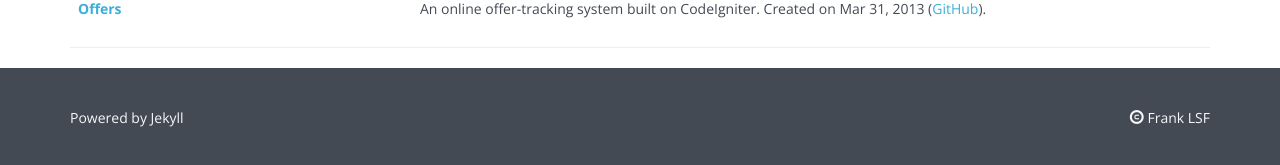
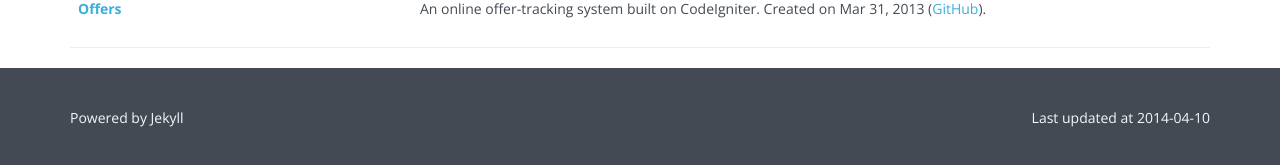
Before and after one commit to franklsf95/franklsf.org, a Jekyll site: the page built from index.html, in a window 1280 px wide. Shown: the part 1397-1562 px from the top of the page. Built offline with Jekyll 4.4.1, drawn with Linux system fonts in a browser that asks for light colours; nearby versions of some CDN libraries.

Commit message:
Add footer timestamp

```diff
--- a/_includes/footer.html
+++ b/_includes/footer.html
@@ -1,6 +1,6 @@
 <footer class="footer">
     <div class="container">
-        <span>Powered by <a href="http://jekyllrb.com/" target="_blank">Jekyll</a></span>
-        <span class="pull-right"><span class="glyphicon glyphicon-copyright-mark"></span> Frank LSF</span>
+        <span><a href="http://jekyllrb.com/" target="_blank">Powered by Jekyll</a></span>
+        <span class="pull-right">Last updated at {{ site.time | date: "%Y-%m-%d" }}</span>
     </div>
 </footer>
--- a/id/index.html
+++ b/id/index.html
@@ -10,4 +10,5 @@ scripts:
     <hr>
     <input type="text" id="input" onkeyup="go(this.value)"></input>
     <p><span id="return">Enter 17 or 18 digits.</span></p>
+    <hr>
 </main>
```
